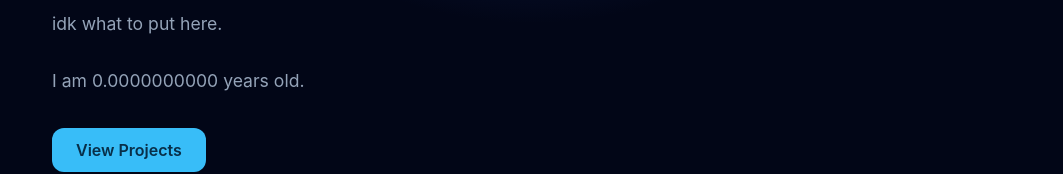
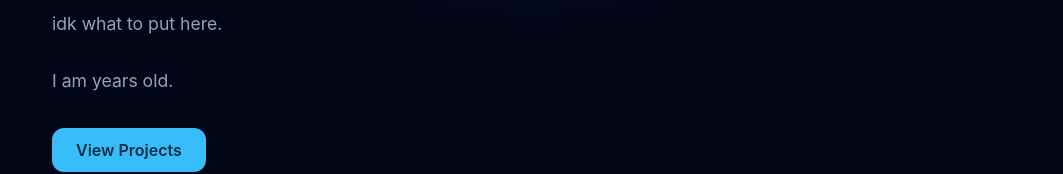
Before and after one commit to jvideo-sk/jvideo-sk.github.io, a plain HTML site: page index.html in a window 1280 px wide. Shown: the part 387-561 px from the top of the page, without its empty margins (108-1171 px from the left). Drawn offline with Linux system fonts and the light colour scheme.

Commit message:
Update index.html

```diff
--- a/index.html
+++ b/index.html
@@ -38,7 +38,7 @@
             <p>
                 idk what to put here.
             </p>
-            <p id="age">I am 0.0000000000 years old.</p>
+            <p id="age">I am  years old.</p>
 
             <a class="button" href="projects.html">
                 View Projects
```
